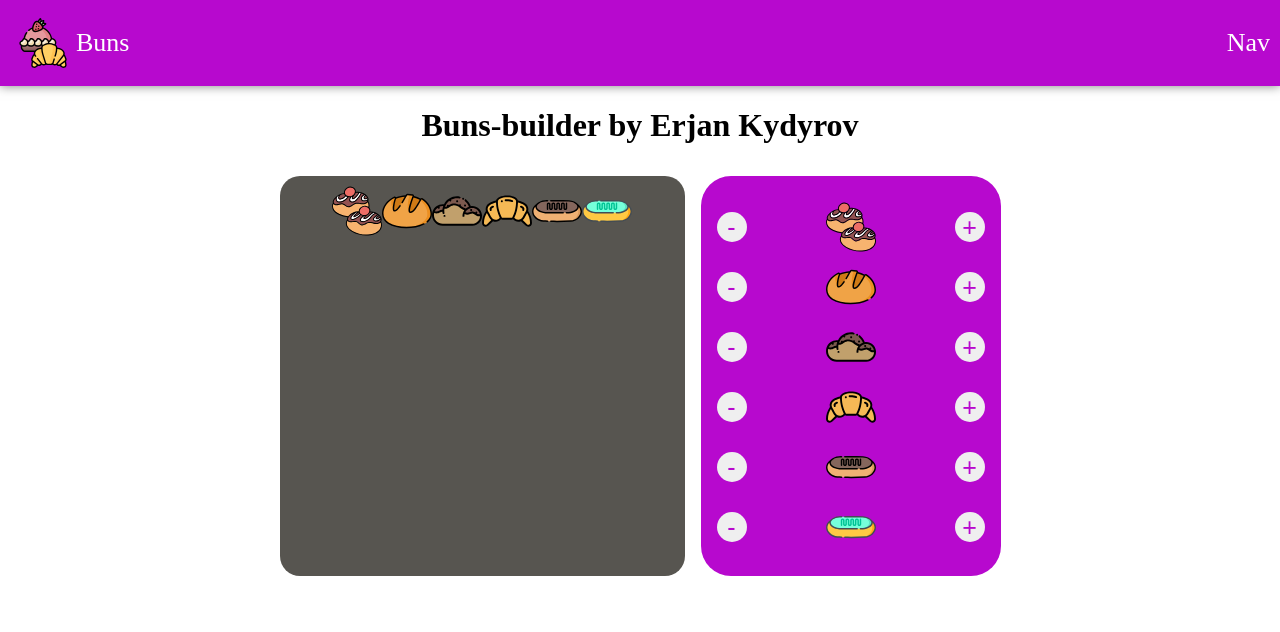
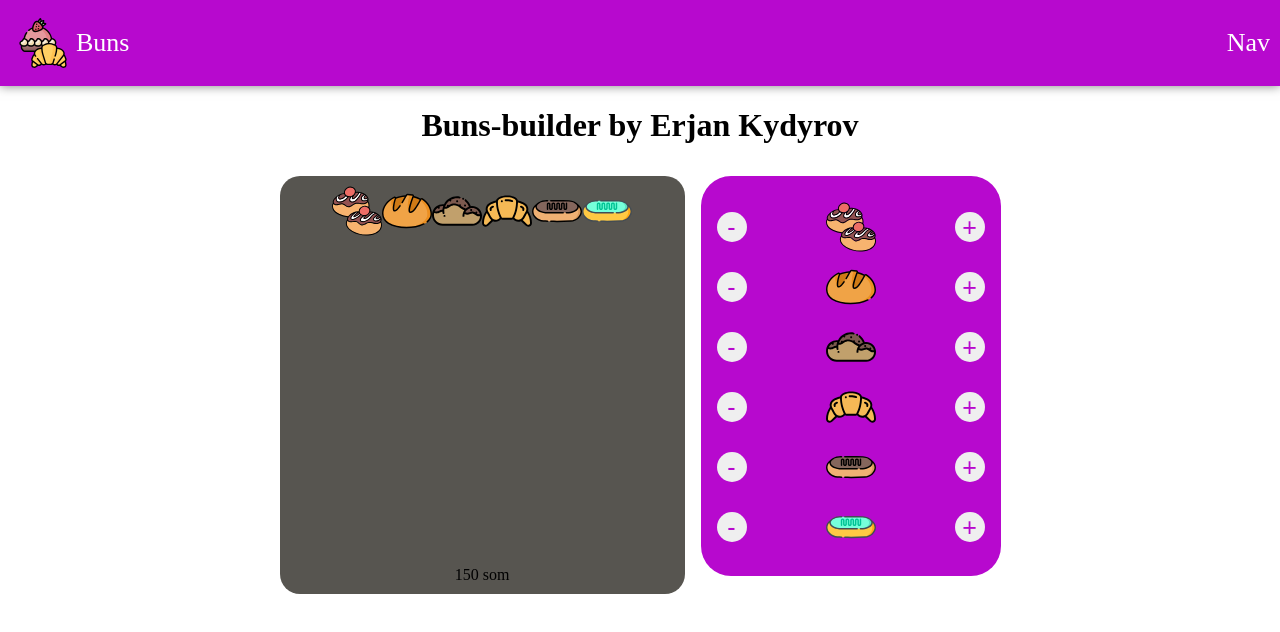
Before and after one commit to Erjankydyrov/private-builder, a React (Create React App) app: page / in a window 1280 px wide. Shown: the top 632 px of the page. Built offline with nearby package versions, Linux system fonts and the light colour scheme; a web font is replaced by a local one.

Commit message:
added price

```diff
--- a/src/components/BunsBuilder/BunsBuilder.js
+++ b/src/components/BunsBuilder/BunsBuilder.js
@@ -14,9 +14,20 @@ const BunsBuilder = () => {
     "EclerVanila",
   ]);
 
+  const [price, setPrice] = useState(150);
+  const prices = {
+    Buns: 5,
+    Bread: 4,
+    BlackBun: .5,
+    Croissant: .5,
+    Ecler: 3,
+    EclerVanila: 2,
+  };
+
   function addIngredient(type) {
     const newIngredients = [ ...ingredients ];
     newIngredients.push(type);
+    setPrice(price + prices[type]);
     setIngredients(newIngredients);
   }
 
@@ -26,12 +37,13 @@ const BunsBuilder = () => {
     if (index !== -1) {
       newIngredients.splice(index, 1);
     }
+    setPrice(price - prices[type]);
     setIngredients(newIngredients);
   }
 
   return (
     <div className={classes.BunsBuilder}>
-      <BunsPreview ingredients={ingredients} />
+      <BunsPreview price={price} ingredients={ingredients} />
       <BunsControls
         addIngredient={addIngredient}
         removeIngredient={removeIngredient}
--- a/src/components/BunsBuilder/BunsPreview/BunsPreview.js
+++ b/src/components/BunsBuilder/BunsPreview/BunsPreview.js
@@ -1,7 +1,7 @@
 import BunsIngredient from "../BunsIngredient/BunsIngredient";
 import classes from "./BunsPreview.module.css";
 
-const BunsPreview = ({ ingredients }) => {
+const BunsPreview = ({ ingredients, price }) => {
     const result =[];
 
     for (const ingredient in ingredients) {
@@ -13,6 +13,7 @@ const BunsPreview = ({ ingredients }) => {
             <div className={classes.ingredients}>
                 {result}
             </div>
+            <div className={classes.price}>{price} som</div>
         </div>
     );
 }
```
